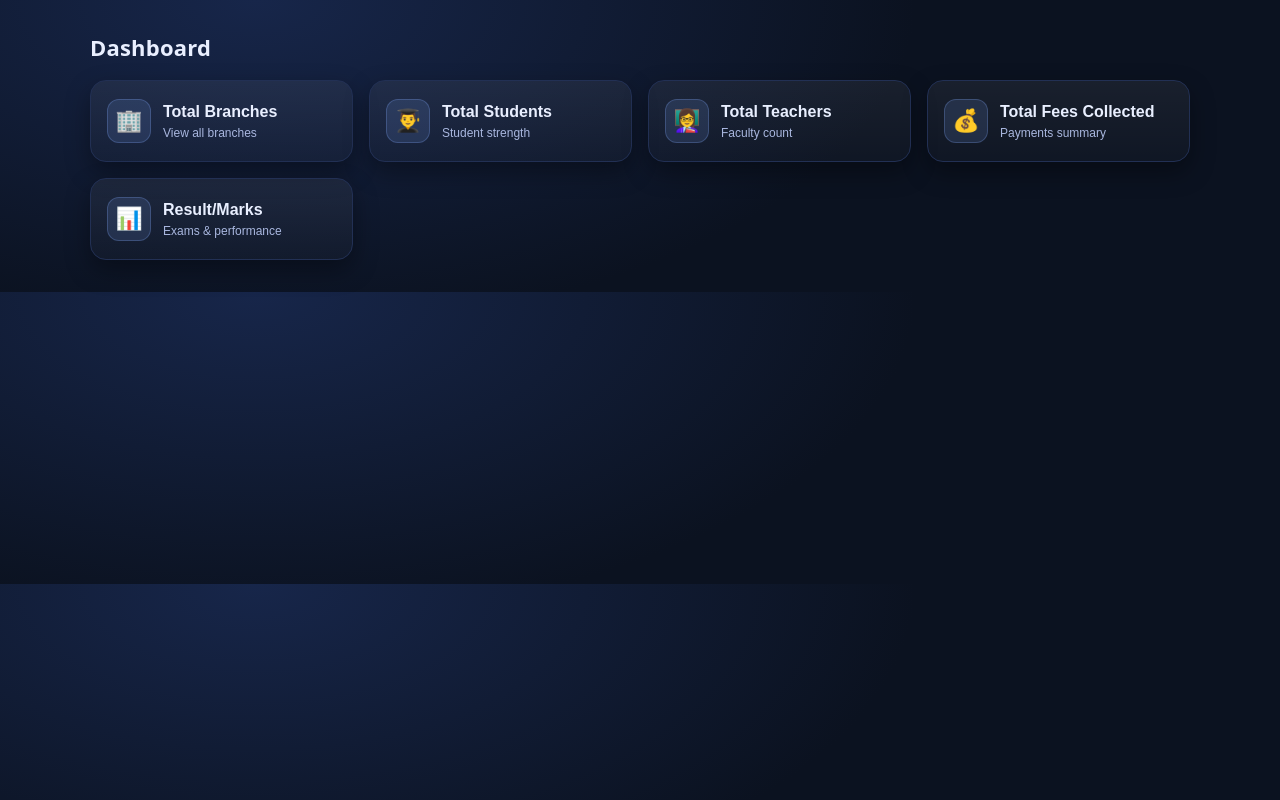
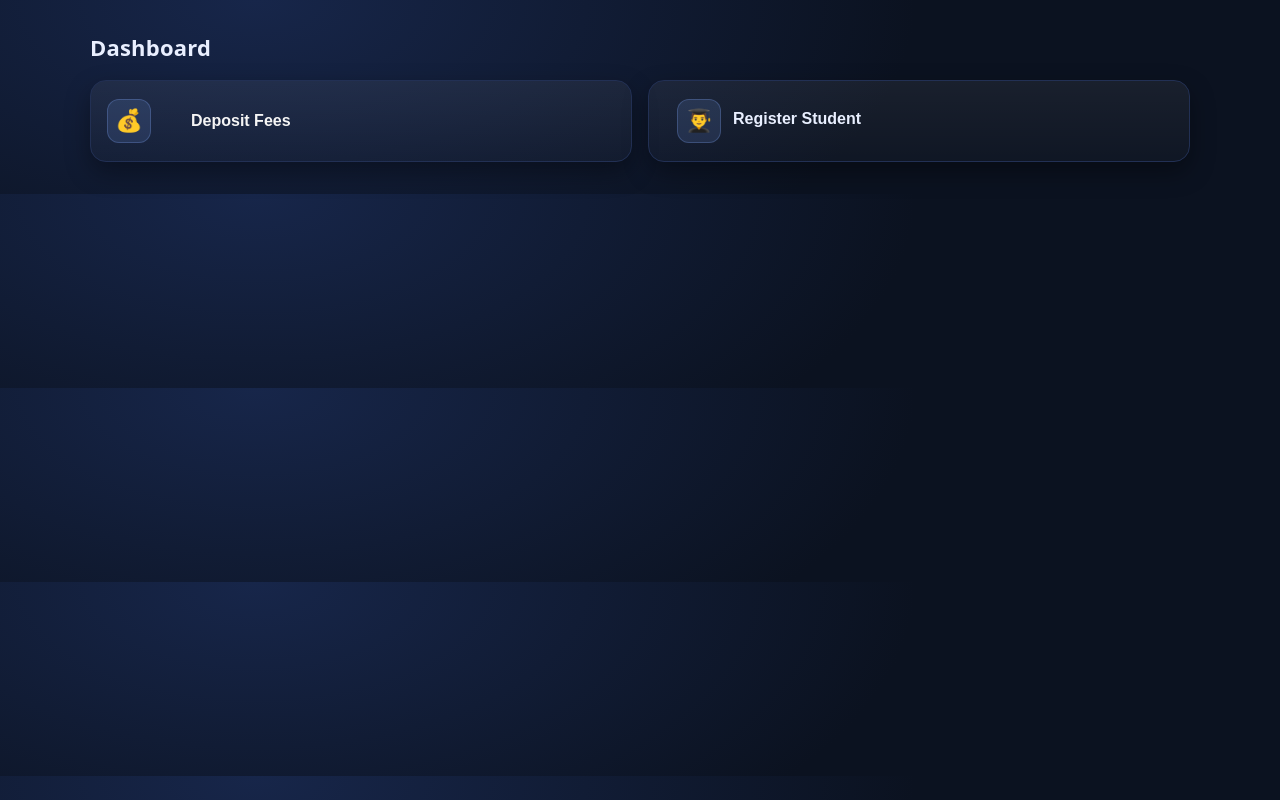
Before and after one commit to suhel6388/animated-website-ice, a plain HTML site: page dashboard/dashboardui.html in a window 1280 px wide. Drawn offline with nearby package versions, Linux system fonts and the light colour scheme.

Commit message:
intial commit

```diff
--- a/dashboard/dashboardui.html
+++ b/dashboard/dashboardui.html
@@ -4,6 +4,7 @@
   <meta charset="utf-8" />
   <meta name="viewport" content="width=device-width, initial-scale=1" />
   <title>Dashboard Buttons</title>
+    <link rel="stylesheet" href="https://unpkg.com/aos@next/dist/aos.css" />
   <style>
     :root{
       --bg:#0b1220;
@@ -92,6 +93,10 @@
       color:var(--muted);
       margin-top:4px;
     }
+    a{
+      text-decoration: none;
+      color: whitesmoke;
+    }
   </style>
 </head>
 <body>
@@ -99,46 +104,34 @@
     <h1>Dashboard</h1>
 
     <div class="grid">
-      <button class="dash-btn" type="button">
-        <span class="icon">🏢</span>
+
+
+      <button class="dash-btn" type="button" data-aos="fade-left" data-aos-duration="500">
+        <a href="../deposit fees/fees_history.html" style="display: flex; justify-content: center; align-items: center; gap: 3em;">
+        <span class="icon">💰</span>
+
+          <div class="title" id="deposit_fees" >Deposit Fees</div>
+
+
+
+        </a>
+      </button>
+       <button class="dash-btn" type="button" data-aos="fade-left" data-aos-duration="900">
+        <a href="dashboard.html"></a>
+        <span class="icon">👨‍🎓</span>
         <span>
-          <div class="title">Total Branches</div>
-          <div class="subtitle">View all branches</div>
+          <div class="title" id="register_student">Register Student</div>
+          <div class="subtitle"></div>
         </span>
+        </a>
       </button>
 
-      <button class="dash-btn" type="button">
-        <span class="icon">👨‍🎓</span>
-        <span>
-          <div class="title">Total Students</div>
-          <div class="subtitle">Student strength</div>
-        </span>
-      </button>
-
-      <button class="dash-btn" type="button">
-        <span class="icon">👩‍🏫</span>
-        <span>
-          <div class="title">Total Teachers</div>
-          <div class="subtitle">Faculty count</div>
-        </span>
-      </button>
-
-      <button class="dash-btn" type="button">
-        <span class="icon">💰</span>
-        <span>
-          <div class="title">Total Fees Collected</div>
-          <div class="subtitle">Payments summary</div>
-        </span>
-      </button>
-
-      <button class="dash-btn" type="button">
-        <span class="icon">📊</span>
-        <span>
-          <div class="title">Result/Marks</div>
-          <div class="subtitle">Exams & performance</div>
-        </span>
-      </button>
     </div>
   </div>
+
+    <script src="https://unpkg.com/aos@next/dist/aos.js"></script>
+  <script>
+    AOS.init();
+  </script>
 </body>
 </html>
--- a/supabase/auth.js
+++ b/supabase/auth.js
@@ -16,7 +16,7 @@ if (form) {
     if (error) {
       msg.innerText = error.message;
     } else {
-      window.location.href = "dashboard.html";
+      window.location.href = "dashboardui.html";
     }
   });
 }
--- a/supabase/guard.js
+++ b/supabase/guard.js
@@ -7,7 +7,7 @@ async function checkAuth() {
 
   // If logged in & on login page → redirect
   if (session && path.includes("login.html")) {
-    window.location.href = "dashboard.html";
+    window.location.href = "dashboardui.html";
   }
 
   // If NOT logged in & on protected page → redirect
```
Also changed, not shown: dashboard/dashboard.html (+1 -0 lines), deposit fees/fees_history.html (+7 -2 lines).
